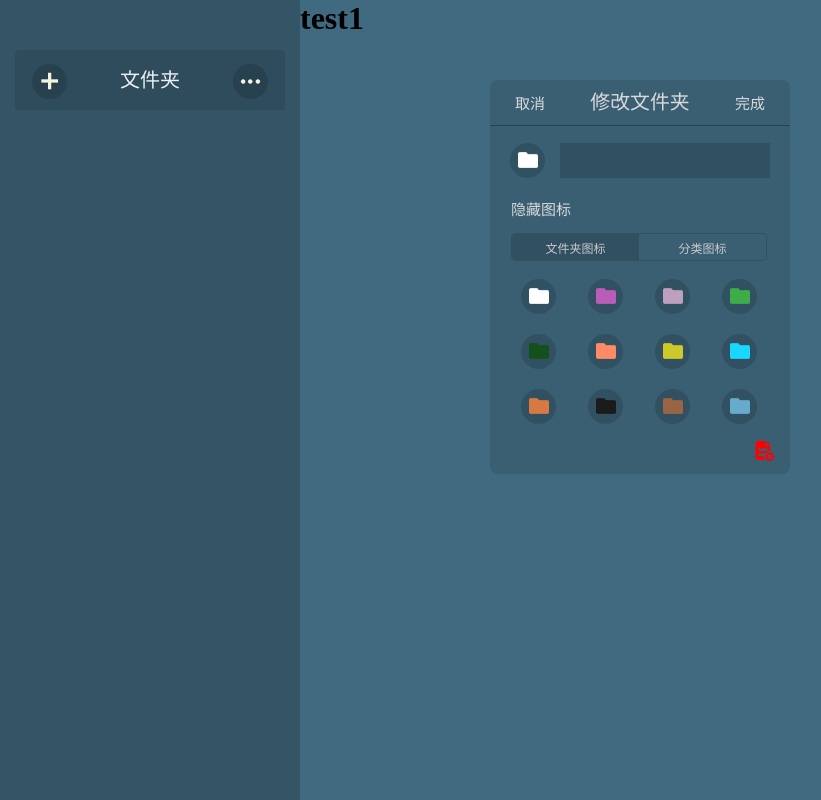
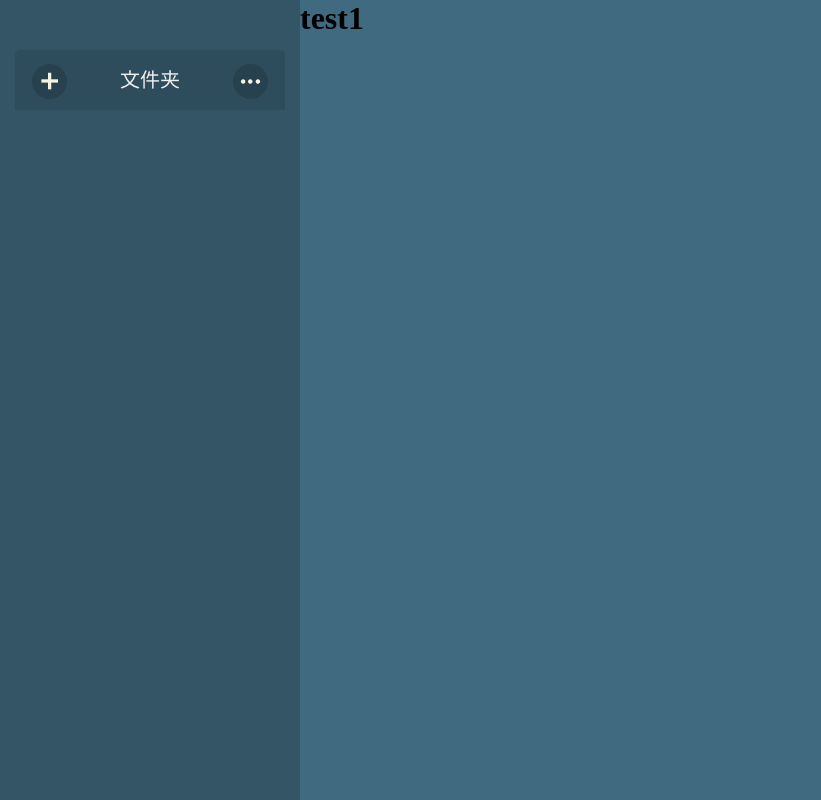
Before and after one commit to gamebody/githubListByVue2, a Vue app: page /test1 in a window 1280 px wide. Shown: the whole page, without its empty margins (0-821 px from the left). Built offline with nearby package versions, Linux system fonts and the light colour scheme.

Commit message:
add vuex && floder

```diff
--- a/src/App.vue
+++ b/src/App.vue
@@ -1,18 +1,24 @@
 <template>
     <div id="app">
-        <floder></floder>
+        <floder :show="showFloder"></floder>
         <nav-control></nav-control>
         <main-content></main-content>
     </div>
 </template>
 
 <script>
+    import { mapState } from 'vuex'
     export default {
         name: 'app',
         components: {
             navControl: require('./components/navControl'),
             mainContent: require('./components/mainContent'),
             floder: require('./components/common/floder')
+        },
+        computed: {
+            ...mapState({
+                showFloder: state => state.floder.isRunning
+            })
         }
     }
 </script>
--- a/src/components/common/floder.vue
+++ b/src/components/common/floder.vue
@@ -1,5 +1,5 @@
 <template>
-    <div class="floder" :style="initStyle">
+    <div class="floder" :style="initStyle" v-show="showFloder">
         <div class="floder-header">
             <h3>{{ this.editing ? '修改文件夹' : '新文件夹' }}</h3>
             <button type="button" class="btn-cancel" @click.stop="cancel">取消</button>
@@ -93,7 +93,7 @@
     ]
     let index = 1;
     export default {
-        props:['editing'],
+        props:['editing', 'show'],
         data() {
             return {
                 currentIcon: {
@@ -112,6 +112,11 @@
                     left: '',
                     top: ''
                 }
+            }
+        },
+        computed: {
+            showFloder: function() {
+                return this.show
             }
         },
         methods: {
@@ -149,9 +154,18 @@
                 }
             },
             cancel: function() {
-                alert('cancel')
+                this.currentValue = ''
+                this.$store.commit('toggleFloder')
             },
             finish: function() {
+                if(this.currentValue === '') {
+                    this.currentValue = '⊙﹏⊙b汗'
+                    const timer = setTimeout(() => {
+                        this.currentValue = ''
+                        clearTimeout(timer)
+                    },500)
+                    return
+                }
                 const icon = {
                     name: 'floder' + index++,
                     icon: this.currentIcon.icon,
@@ -164,6 +178,7 @@
                     text
                 })
                 this.currentValue = ''
+                this.$store.commit('toggleFloder')
             }
         },
         components: {
--- a/src/components/navControl/controlBar.vue
+++ b/src/components/navControl/controlBar.vue
@@ -1,6 +1,6 @@
 <template>
     <div class="control-bar">
-        <div class="add">
+        <div class="add" @click.stop="showFloder">
             <span class="add-icon"></span>
         </div>
         <div class="title">
@@ -13,11 +13,16 @@
     export default {
         data() {
             return {
-                showFloder: false
+
             }
         },
         components: {
             more: require('./more')
+        },
+        methods: {
+            showFloder: function() {
+                this.$store.commit('toggleFloder')
+            }
         }
     }
 </script>
--- a/src/store/index.js
+++ b/src/store/index.js
@@ -23,6 +23,9 @@ export default new Vuex.Store({
     mutations: {
         addFloder({ floders }, floder) {
             floders.push(floder)
+        },
+        toggleFloder({ floder }) {
+            floder.isRunning = !floder.isRunning
         }
     },
     getters: {
```
